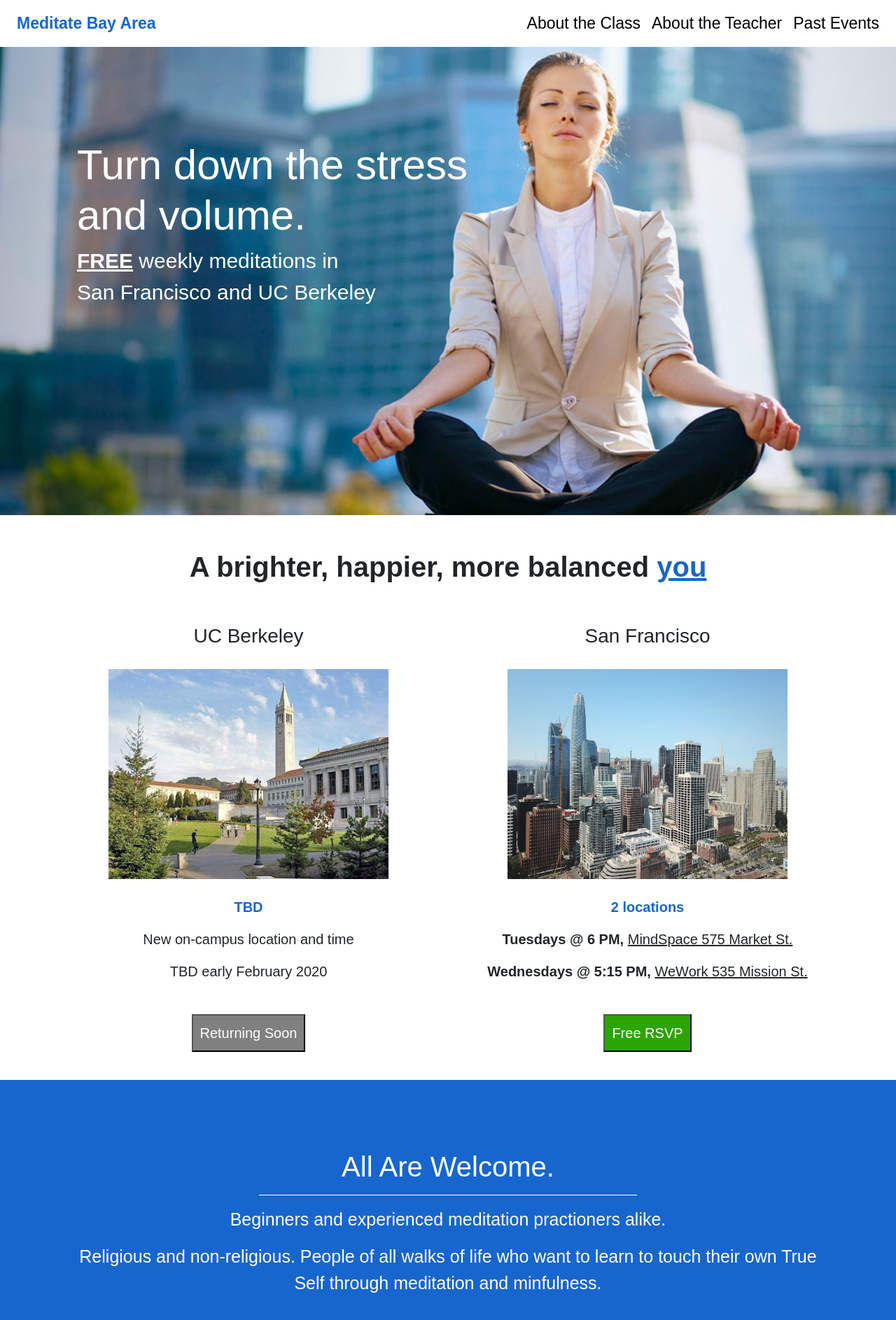
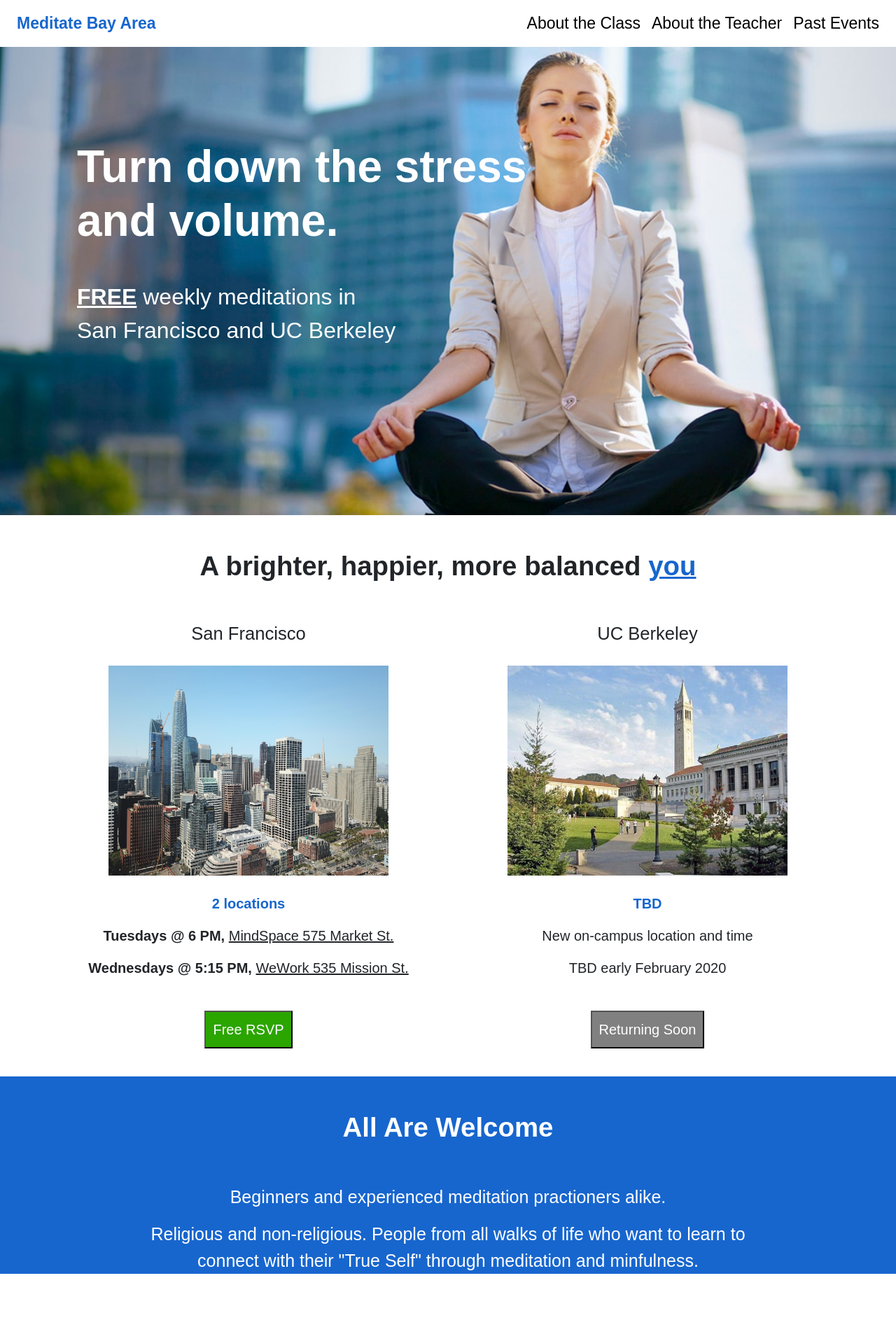
Before and after one commit to saranasr83/Enlightment, a React (Create React App) app: page / in a window 1280 px wide. Shown: the top 1886 px of the page at 70% size. After the commit the page ends 1836 px from the top, so only its background shows below. Built offline with nearby package versions, Linux system fonts and the light colour scheme.

Commit message:
revise the homepage font-size, location order, all welcome text

```diff
--- a/src/pages/Home/Home.css
+++ b/src/pages/Home/Home.css
@@ -12,19 +12,29 @@
  .text {
     position: absolute;
     color: white;
-    font-size: 60px;
+    /* font-size: 60px; */
+    font-size: 5vw;
+
     top: 200px;
     left: 110px;
  }
  .text2 {
     position: absolute;
-    top: 350px;
+    top: 400px;
     left: 110px;
     color: white;
-    font-size: 30px;
-
+    /* font-size: 30px; */
+    font-size: 2.5vw;
  }
-
+ .bright {
+    font-size: 3vw;
+}
+.location{
+    font-size: 2vw;
+}
+.welcome{
+    font-size: 3vw;
+}
 
 /* h3 {
     text-shadow: 1px 2px 2px rgb(60, 165, 250);
@@ -57,20 +67,20 @@
 
 @media (max-width: 768px){
     .text {
-        font-size: 25px;
+        /* font-size: 25px; */
         top: 80px;
         left: 50px;
     }
     .text2 {
-        font-size: 15px;
+        /* font-size: 15px; */
         top: 160px;
         left: 50px;
     }
     .bright {
-        font-size: 25px;
+        /* font-size: 25px; */
     }
     .location{
-        font-size: 20px;
+        /* font-size: 20px; */
     }
 }
 
--- a/src/pages/Home/Home.js
+++ b/src/pages/Home/Home.js
@@ -20,7 +20,7 @@ class Home extends React.Component {
 
                 <div className="image">
                     <img className="img-fluid" style={{ height: "100%", width: "100%", marginBottom: "50px", marginTop: "55px", display: "block" }} src={MeditationCity} />
-                    <h1 className="text" style={{ fontFamily: "sans-serif" }}>Turn down the stress <br />and volume.</h1>
+                    <h1 className="text" style={{ fontFamily: "sans-serif" }}><b>Turn down the stress <br />and volume.</b></h1>
                     <p className="text2" style={{ fontFamily: "sans-serif" }}><b><u>FREE</u></b> weekly meditations in <br />San Francisco and UC Berkeley</p>
                 </div>
                 <h1 className="text-center bright" style={{ fontFamily: "sans-serif" }}><b>A brighter, happier, more balanced <font color="#1766CE"><u>you</u></font></b></h1>
@@ -28,22 +28,7 @@ class Home extends React.Component {
                 <Container style={{ fontFamily: "sans-serif" }}>
 
                     <Row>
-                        <Col size="md-6">
-                            <div className="image-location">
-                                <h3 className="text-center location" style={{ marginBottom: "10px", marginTop: "50px", fontFamily: "sans-serif" }}> UC Berkeley </h3>
-                                <img className="img-fluid img-home" src={UCB} alt="UC Berkeley campaus" />
-                                <div className="text-center" style={{ fontSize: "20px" }}>
-                                    <p style={{ marginTop: "25px", color: "#1766CE" }}><b>TBD</b></p>
-                                    <p>New on-campus location and time </p>
-                                    <p>TBD early February 2020</p>
-                                    <br/>
-                                    <button className="brk-btn" style={{ backgroundColor: "grey", padding: "10px", color: "white" }} href="/" target="blank">
-                                        Returning Soon
-                                    </button>
-                                </div>
 
-                            </div>
-                        </Col>
                         <Col size="md-6">
                             <div className="image-location">
                                 <h3 className="text-center location" style={{ marginTop: "50px", fontFamily: "sans-serif" }}>San Francisco</h3>
@@ -64,14 +49,32 @@ class Home extends React.Component {
 
                             </div>
                         </Col>
+                        <Col size="md-6">
+                            <div className="image-location">
+                                <h3 className="text-center location" style={{ marginBottom: "10px", marginTop: "50px", fontFamily: "sans-serif" }}> UC Berkeley </h3>
+                                <img className="img-fluid img-home" src={UCB} alt="UC Berkeley campaus" />
+                                <div className="text-center" style={{ fontSize: "20px" }}>
+                                    <p style={{ marginTop: "25px", color: "#1766CE" }}><b>TBD</b></p>
+                                    <p>New on-campus location and time </p>
+                                    <p>TBD early February 2020</p>
+                                    <br/>
+                                    <button className="brk-btn" style={{ backgroundColor: "grey", padding: "10px", color: "white" }} href="/" target="blank">
+                                        Returning Soon
+                                    </button>
+                                </div>
+
+                            </div>
+                        </Col>
                     </Row>
 
                 </Container>
-                <div className="text-center" style={{ padding: "100px", backgroundColor: "#1766CE", color: "white", fontSize: "25px", fontFamily: "sans-serif" }}>
-                    <h1>All Are Welcome.</h1>
-                    <hr style={{ width: "50%", borderTop: "1px solid white" }} />
+                <div className="text-center" style={{ backgroundColor: "#1766CE", color: "white", fontSize: "25px", fontFamily: "sans-serif" }}>
+                    <h1 className="welcome" style={{padding: "50px"}}><b>All Are Welcome</b></h1>
+                    {/* <hr style={{ width: "50%", borderTop: "1px solid white" }} /> */}
+                    <div style={{paddingRight: "200px",paddingLeft:"200px"}}>
                     <p>Beginners and experienced meditation practioners alike.</p>
-                    <p>Religious and non-religious. People of all walks of life who want to learn to touch their own True Self through meditation and minfulness. </p>
+                    <p>Religious and non-religious. People from all walks of life who want to learn to connect with their "True Self" through meditation and minfulness. </p>
+                    </div>
                 </div>
             </div>
         );
```
